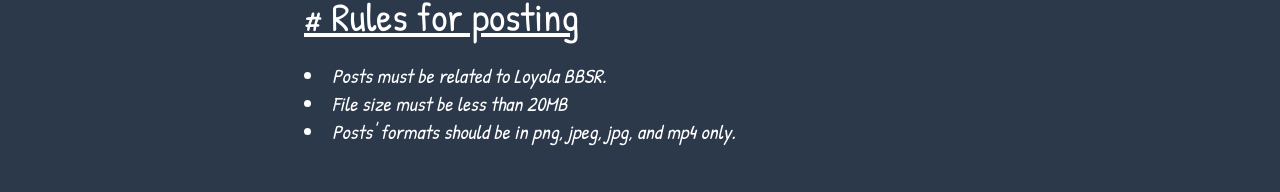
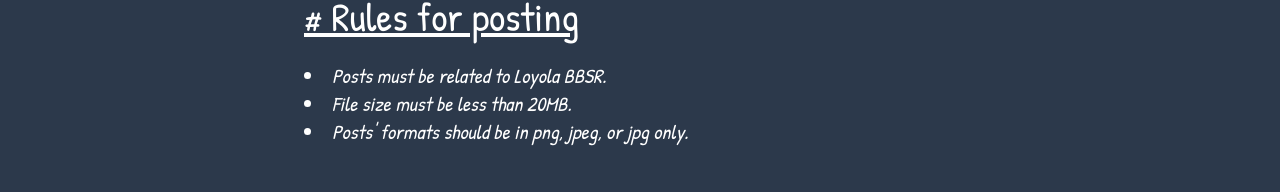
Before and after one commit to sleepingzzs/gaanufans-website, a Next.js app: page / in a window 1280 px wide. Shown: the part 592-784 px from the top of the page. Built offline with nearby package versions, Linux system fonts and the light colour scheme.

Commit message:
not sure if vids gonna work n too lazy to test lol

```diff
--- a/app/page.js
+++ b/app/page.js
@@ -30,10 +30,10 @@
 					</h1>
 					<ul className='list-disc list-inside italic '>
 						<li> Posts must be related to Loyola BBSR.</li>
-						<li> File size must be less than 20MB</li>
+						<li> File size must be less than 20MB.</li>
 						<li>
-							Posts&apos; formats should be in png, jpeg, jpg, and
-							mp4 only.
+							Posts&apos; formats should be in png, jpeg, or jpg
+							only.
 						</li>
 					</ul>
 				</div>
--- a/app/submit/page.jsx
+++ b/app/submit/page.jsx
@@ -105,11 +105,10 @@
 									!(
 										field[0].name.endsWith("jpg") ||
 										field[0].name.endsWith("jpeg") ||
-										field[0].name.endsWith("png") ||
-										field[0].name.endsWith("mp4")
+										field[0].name.endsWith("png")
 									)
 								) {
-									return "*file must be in jpg, jpeg, png, or mp4 formats";
+									return "*file must be in jpg, jpeg, or png formats";
 								} else if (field[0].size >= 15728640) {
 									return "*file size must be less than or equal to 15MB";
 								}
```
